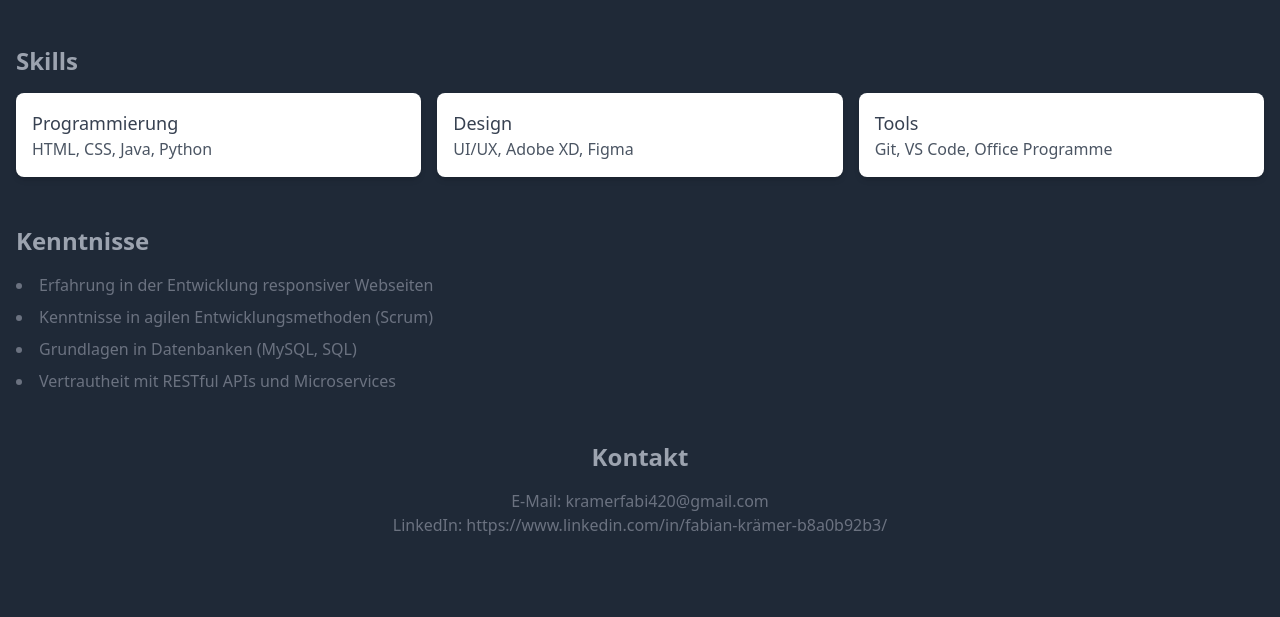
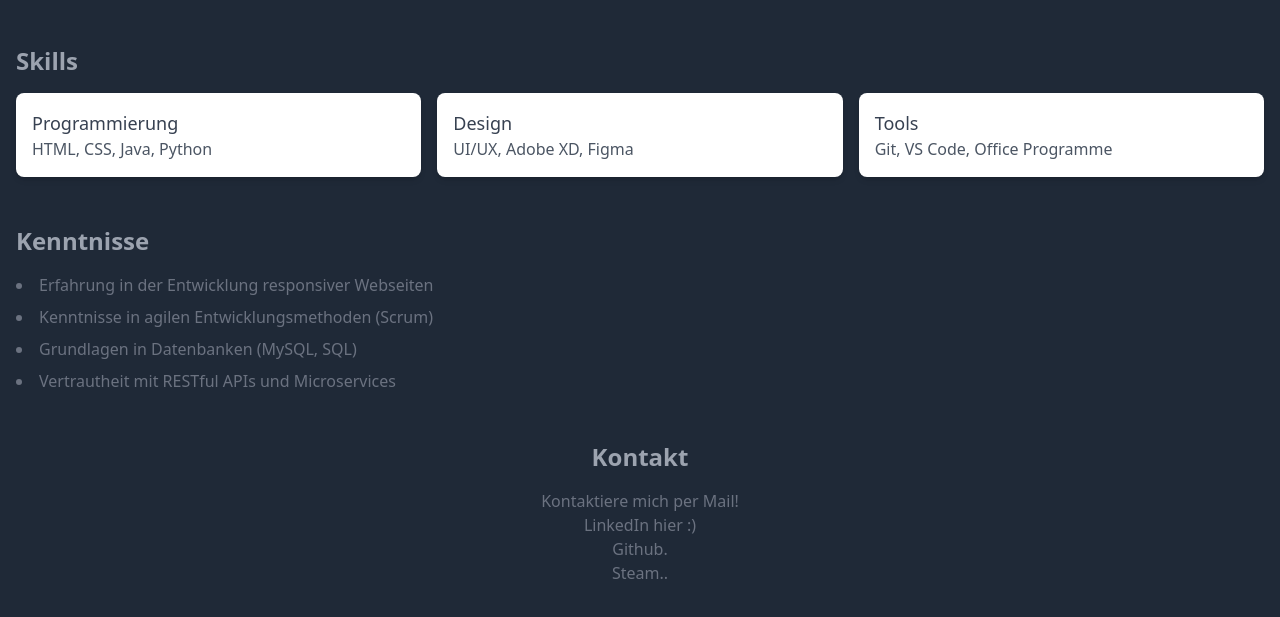
Before and after one commit to FabianK966/mein-portfolio, a plain HTML site: page index.html in a window 1280 px wide. Shown: the part 247-864 px from the top of the page. Before the commit the page ends 816 px from the top, so only its background shows below. Drawn offline with nearby package versions, Linux system fonts and the light colour scheme.

Commit message:
Inhalt: neue Links hinzugefügt.

```diff
--- a/index.html
+++ b/index.html
@@ -48,8 +48,10 @@
         <!-- Kontakt Sektion -->
         <section class="text-center">
             <h2 class="text-2xl font-semibold text-gray-400 mb-4">Kontakt</h2>
-            <p class="text-gray-500">E-Mail: kramerfabi420@gmail.com</p>
-            <p class="text-gray-500">LinkedIn: https://www.linkedin.com/in/fabian-krämer-b8a0b92b3/</p>
+            <p class="text-gray-500"><a href="mailto:kramerfabi420@gmail.com" target="_blank">Kontaktiere mich per Mail!</a></p>
+            <p class="text-gray-500"><a href="https://www.linkedin.com/in/fabian-krämer-b8a0b92b3/" target="_blank">LinkedIn hier :)</a></p>
+            <p class="text-gray-500"><a href="https://github.com/FabianK966" target="_blank">Github.</a></p>
+            <p class="text-gray-500"><a href="https://steamcommunity.com/profiles/76561198068406467/" target="_blank">Steam..</a></p>
         </section>
     </div>
 </body>
```
